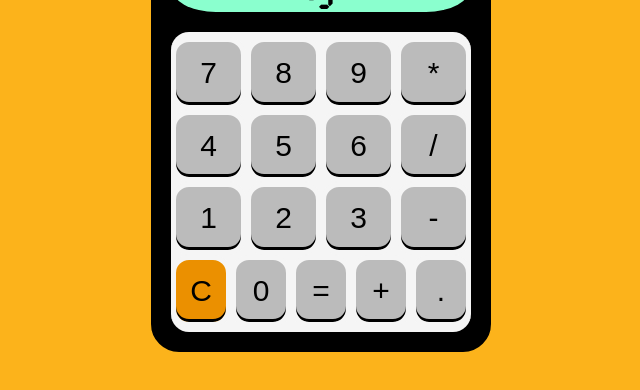
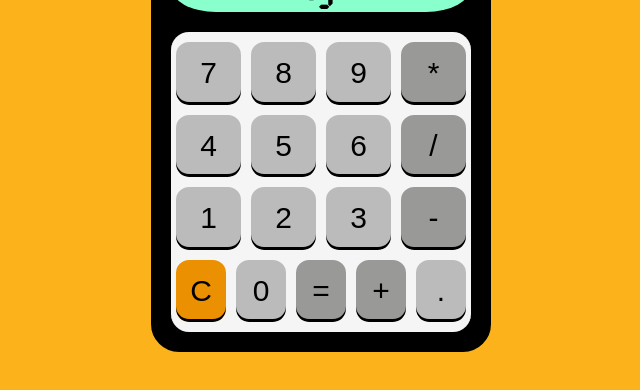
Before and after one commit to EdenOvrutskiy/calculator, a plain HTML site: page index.html in a window 1280 px wide. Shown: the part 318-708 px from the top of the page, without its empty margins (319-959 px from the left). Drawn offline with Linux system fonts and the light colour scheme.

Commit message:
operation buttons are now a darker color

```diff
--- a/index.html
+++ b/index.html
@@ -23,25 +23,25 @@
                 <button>7</button>
                 <button>8</button>
                 <button>9</button>
-                <button>*</button>
+                <button class="op-button">*</button>
             </div>
             <div class="row">
                 <button>4</button>
                 <button>5</button>
                 <button>6</button>
-                <button>/</button>
+                <button class="op-button">/</button>
             </div>
             <div class="row">
                 <button>1</button>
                 <button>2</button>
                 <button>3</button>
-                <button>-</button>
+                <button class="op-button">-</button>
             </div>
             <div class="row lastRow">
                 <button class="clear-button">C</button>
                 <button>0</button>
-                <button>=</button>
-                <button>+</button>
+                <button class="op-button">=</button>
+                <button class="op-button">+</button>
                 <button>.</button>
             </div>
         </div>
--- a/style.css
+++ b/style.css
@@ -89,6 +89,10 @@ button {
     background-color: #EB9000;
 }
 
+.op-button {
+    background-color: #999998;
+}
+
 button:hover {
     background-color: rgb(161, 161, 161);
 }
@@ -96,6 +100,9 @@ button:hover {
 .clear-button:hover {
     background-color: #cf8001;
 }
+.op-button:hover {
+    background-color: #727272;
+}
 
 button:active {
     transform: translateY(4px);
```
